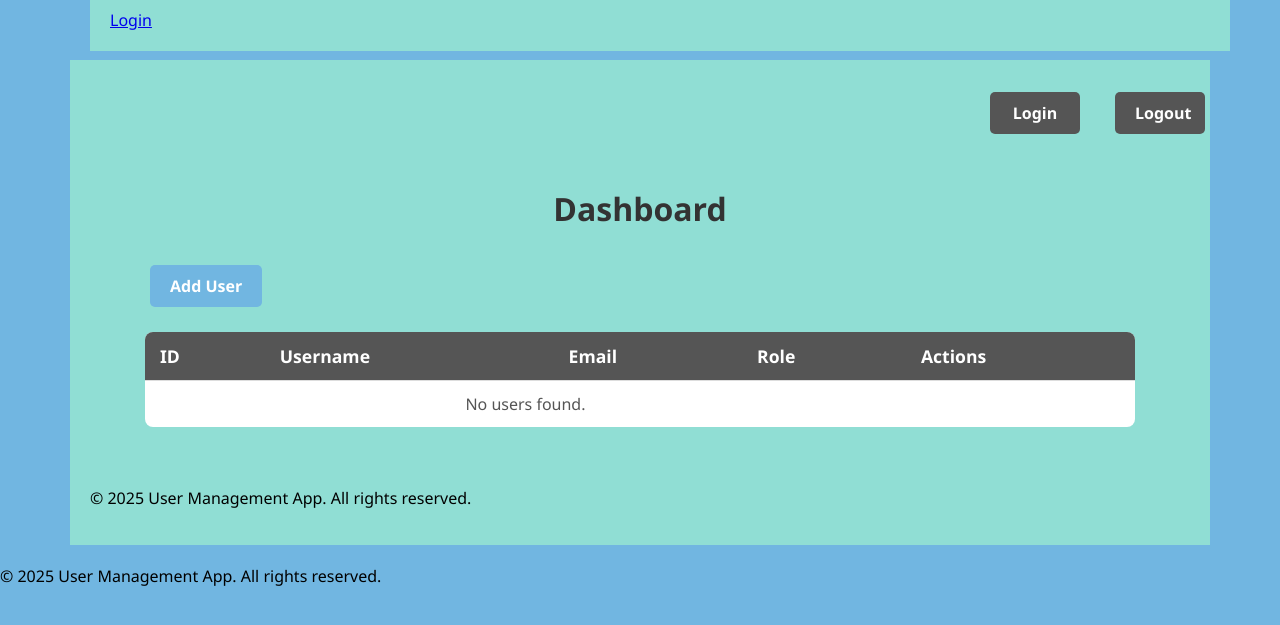
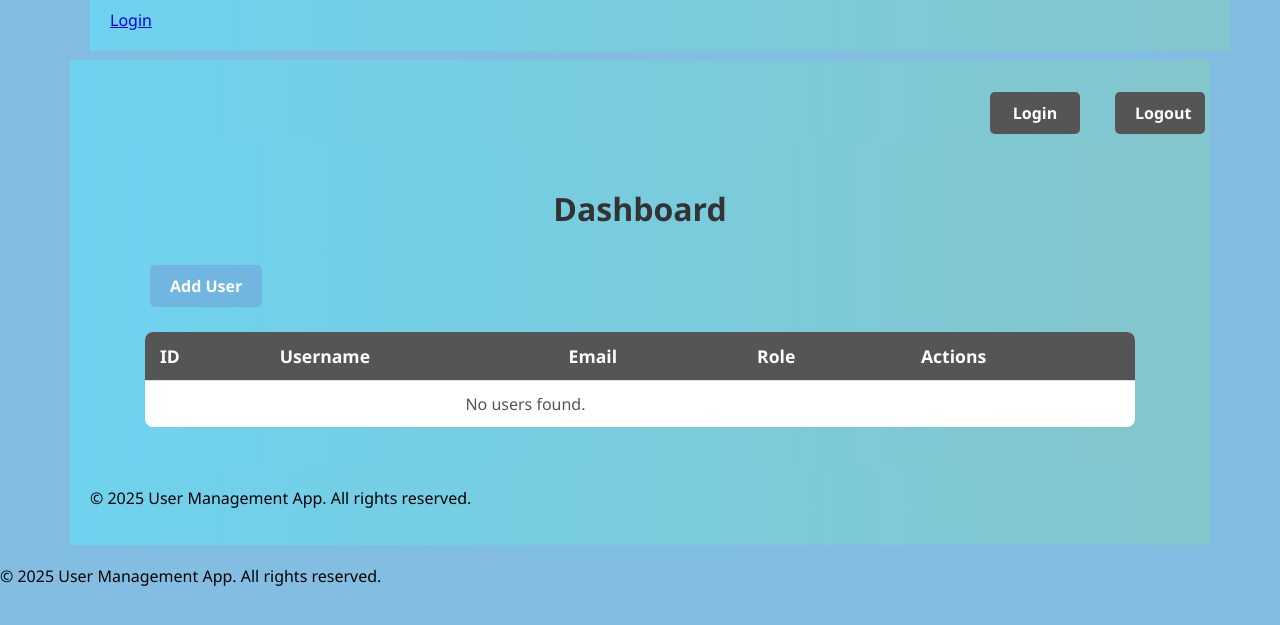
Before and after one commit to Putricitraarrahma/PWPCITRA237, a Flask app: page /dashboard in a window 1280 px wide. Shown: the top 625 px of the page. Run offline with Flask 3, Linux system fonts and the light colour scheme.

Commit message:
Update dashboard.html

```diff
--- a/templates/dashboard.html
+++ b/templates/dashboard.html
@@ -4,7 +4,7 @@
 <style>
     body {
         font-family: 'Segoe UI', Tahoma, Geneva, Verdana, sans-serif;
-        background-color:  #71B6E1FF;
+        background-color:  #83BEE2FF;
         margin: 0;
         padding: 0;
     }
@@ -25,7 +25,7 @@
         max-width: 1100px;
         margin: 20px auto;
         padding: 20px;
-        background-color: #90DED4FF;
+        background: linear-gradient(to right, #6FD2EE, #83C6CCFF);
         bordtext-align: center;-align: center;adius: 8px;
 
     }
```
